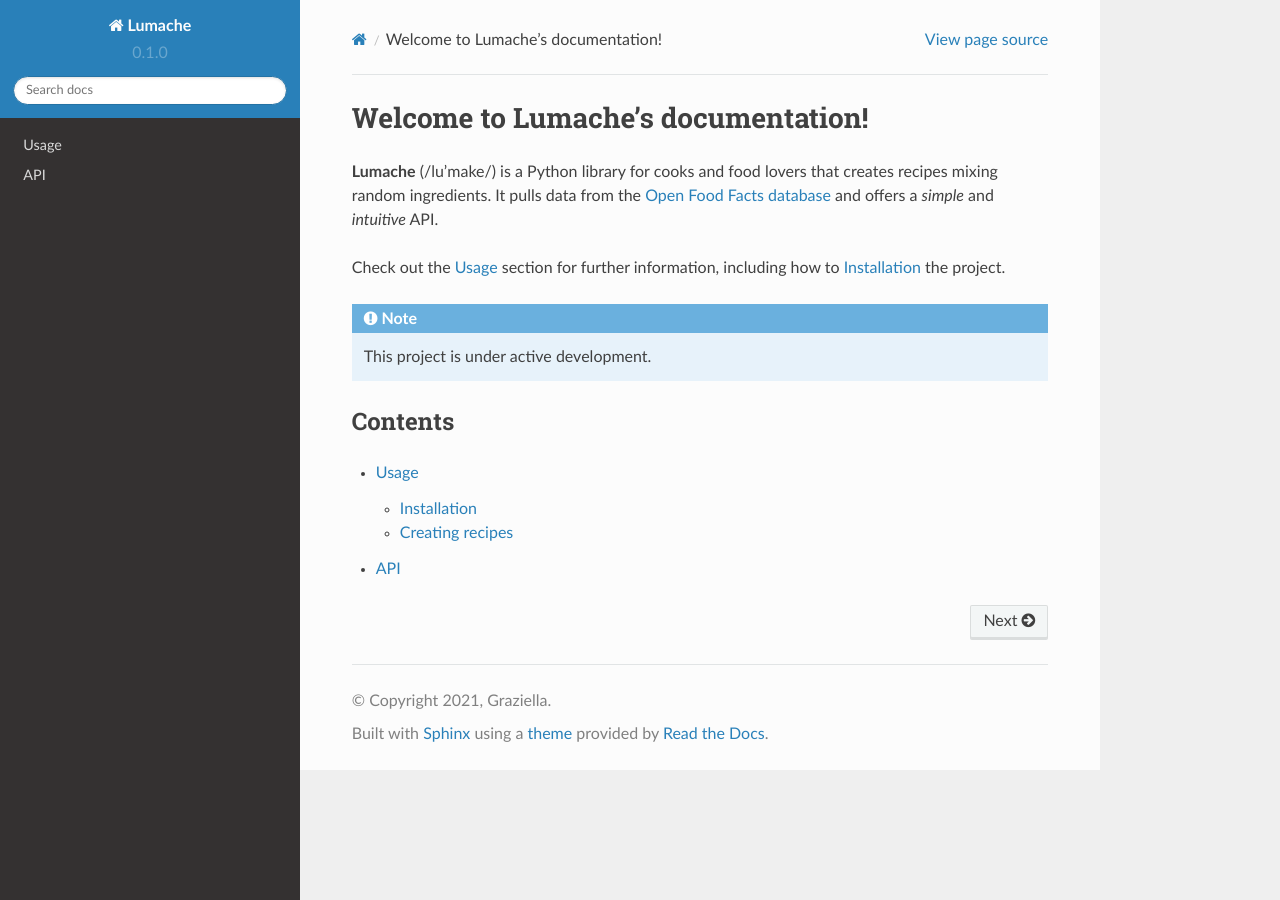
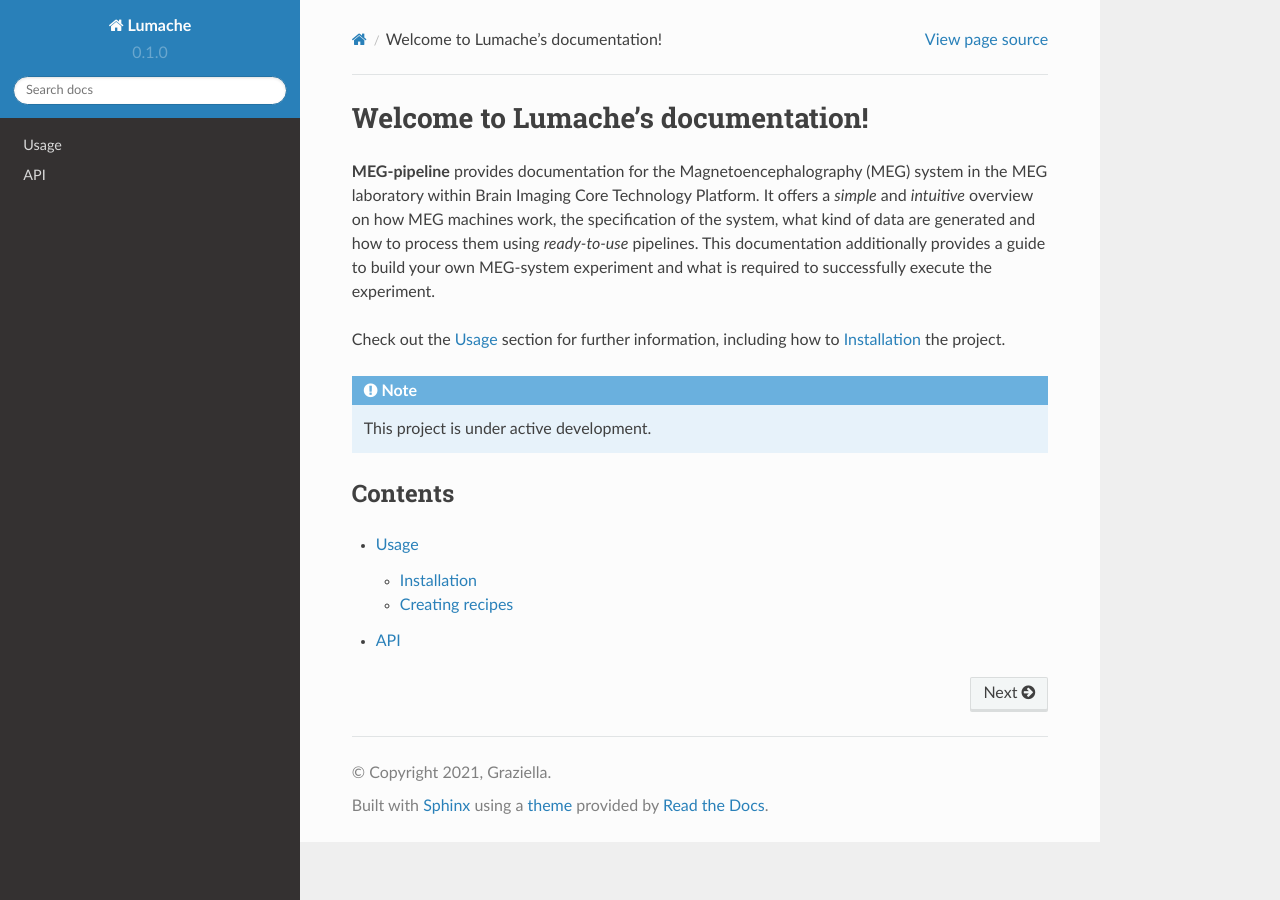
Before and after one commit to hzaatiti-NYU/meg-pipeline, a Sphinx documentation site: the page built from docs/source/index.rst, in a window 1280 px wide. Built offline with Sphinx 7.4.7 and the Read the Docs theme 2.0.0, drawn with Linux system fonts in a browser that asks for light colours.

Commit message:
Update index.rst

```diff
--- a/docs/source/index.rst
+++ b/docs/source/index.rst
@@ -1,10 +1,8 @@
 Welcome to Lumache's documentation!
 ===================================
 
-**Lumache** (/lu'make/) is a Python library for cooks and food lovers
-that creates recipes mixing random ingredients.
-It pulls data from the `Open Food Facts database <https://world.openfoodfacts.org/>`_
-and offers a *simple* and *intuitive* API.
+**MEG-pipeline** provides documentation for the Magnetoencephalography (MEG) system in the MEG laboratory within Brain Imaging Core Technology Platform.
+It offers a *simple* and *intuitive* overview on how MEG machines work, the specification of the system, what kind of data are generated and how to process them using *ready-to-use* pipelines. This documentation additionally provides a guide to build your own MEG-system experiment and what is required to successfully execute the experiment.
 
 Check out the :doc:`usage` section for further information, including
 how to :ref:`installation` the project.
```
